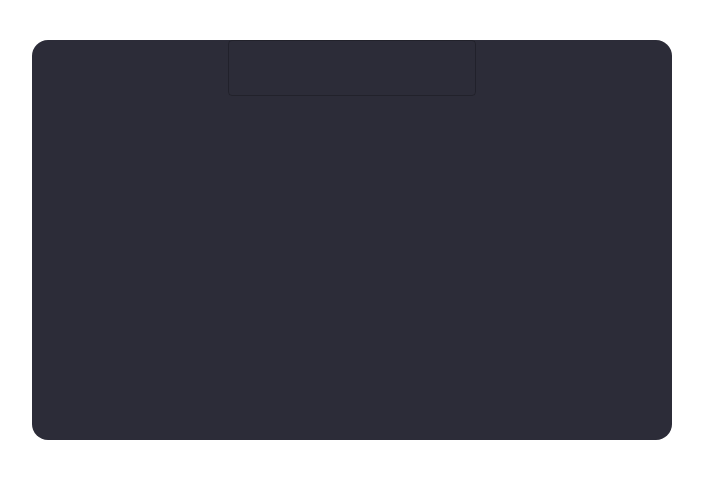
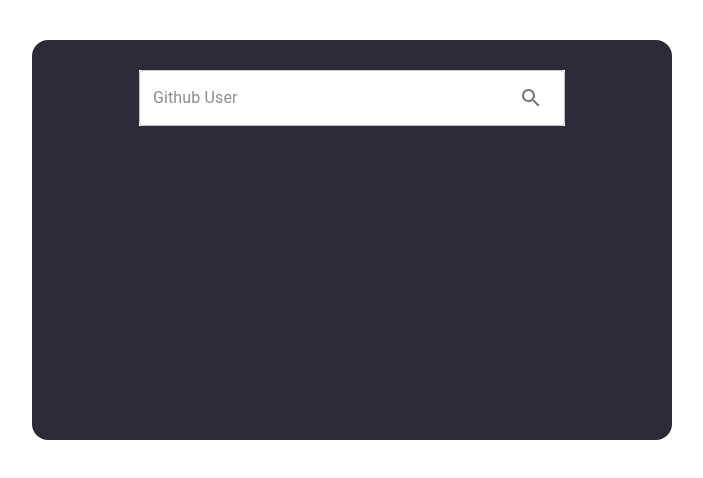
Before and after one commit to luiznaiper/material-ui-practice, a React app: page / in a window 1280 px wide. Shown: the top 478 px of the page, without its empty margins (288-991 px from the left). Built offline with nearby package versions, Linux system fonts and the light colour scheme.

Commit message:
:lipstick: Update Searcher styles

```diff
--- a/src/componets/index.jsx
+++ b/src/componets/index.jsx
@@ -1,13 +1,42 @@
-import React from 'react'
-import {  Stack, TextField, IconButton, } from '@mui/material'
+import React from 'react';
+import { Stack, TextField, IconButton } from '@mui/material';
+import SearchIcon from '@mui/icons-material/Search';
 
 const Searcher = () => {
+  const stackStyles = {
+    marginTop: '30px',
+    width: '80%',
+  };
+
+  const textFieldStyles = {
+    width: '90%',
+    margin: '0 auto',
+    border: 'none',
+    background: 'white',
+  };
+
   return (
-    <Stack>
-        <TextField></TextField>
-        <IconButton></IconButton>
+    <Stack sx={stackStyles} direction="row">
+      <TextField
+        sx={textFieldStyles}
+        type="search"
+        autoComplete="off"
+        label="Github User"
+        id="outlined-basic"
+        placeholder="Search user"
+        InputProps={{
+          endAdornment: (
+            <IconButton>
+              <SearchIcon />
+            </IconButton>
+          ),
+        }}
+        InputLabelProps={{
+          style: { color: '#8c8c8e' },
+        }}
+      />
     </Stack>
-  )
-}
+  );
+};
 
-export default Searcher
+export default Searcher;
```
